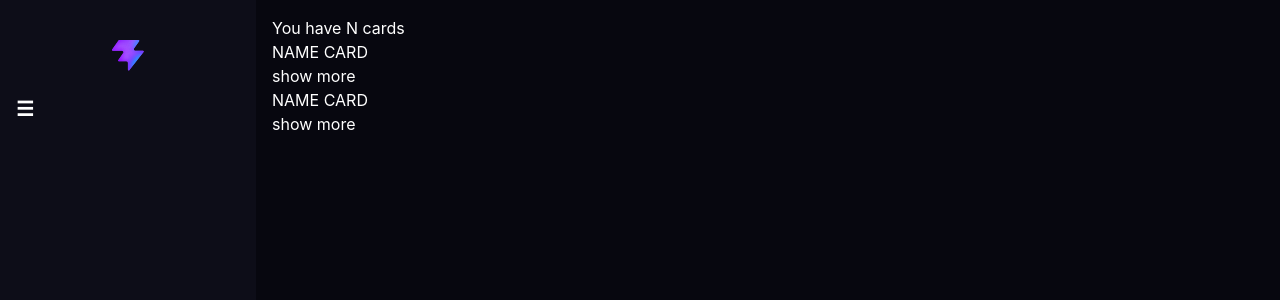
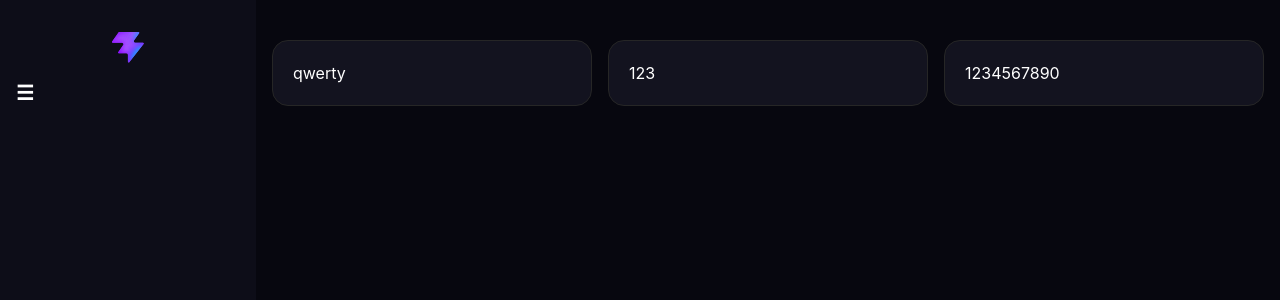
Before and after one commit to D1mchk/Bank-Transactions, a React (Vite) app: page /accounts in a window 1280 px wide. Shown: the top 300 px of the page. Built offline with nearby package versions, Linux system fonts and the light colour scheme.

Commit message:
Distributed the code across components.

```diff
--- a/src/App.jsx
+++ b/src/App.jsx
@@ -1,8 +1,8 @@
 import { createBrowserRouter, RouterProvider } from "react-router-dom";
 import Accounts from "./Pages/Accounts";
 import Analytics from "./Pages/Analytics";
-import Home from "./Pages/Home";
 import Layout from "./Components/Layout";
+import Transactions from "./Pages/Transactions";
 
 function App() {
   const router = createBrowserRouter([
@@ -10,8 +10,8 @@ function App() {
       path: "/",
       element: <Layout />,
       children: [
-        { index: true, element: <Home /> },
-        { path: "accounts", element: <Accounts /> },
+        { index: true, element: <Accounts /> },
+        { path: "accounts", element: <Transactions /> },
         { path: "analytics", element: <Analytics /> },
       ],
     },
--- a/src/Components/AccountCard.jsx
+++ b/src/Components/AccountCard.jsx
@@ -1,3 +1,4 @@
+import CardButton from "./CardButton";
 import { CardDots } from "./CardDots";
 import { ChangeIndicator } from "./ChangeIndicator";
 
@@ -9,7 +10,7 @@ export function AccountCard({ account }) {
     : `$${account.balance.toLocaleString()}`;
 
   return (
-    <div className="bg-brand-dark border border-neutral-800 rounded-2xl p-5 flex flex-col gap-4 hover:border-white transition-colors">
+    <CardButton>
       <div className="text-xs uppercase tracking-wider text-neutral-500">
         {account.type}
       </div>
@@ -26,6 +27,6 @@ export function AccountCard({ account }) {
         <ChangeIndicator value={account.changePercent} />
         <CardDots last4={account.last4} />
       </div>
-    </div>
+    </CardButton>
   );
 }
--- /dev/null
+++ b/src/Components/CardButton.jsx
@@ -0,0 +1,9 @@
+function CardButton({ children }) {
+  return (
+    <div className="bg-brand-dark border border-neutral-800 rounded-2xl p-5 flex flex-col gap-4 hover:border-white transition-colors">
+      {children}
+    </div>
+  );
+}
+
+export default CardButton;
--- /dev/null
+++ b/src/Components/CardInfo.jsx
@@ -0,0 +1,9 @@
+function CardInfo({ children }) {
+  return (
+    <div className="bg-brand-dark border border-neutral-800 rounded-2xl p-5 flex flex-col gap-4">
+      {children}
+    </div>
+  );
+}
+
+export default CardInfo;
--- a/src/Components/LeftBar.jsx
+++ b/src/Components/LeftBar.jsx
@@ -19,13 +19,13 @@ function LeftBar() {
       {isOpen && (
         <ul className="space-y-1">
           <li>
-            <NavLinkBar to="/accounts">All accounts</NavLinkBar>
+            <NavLinkBar to="/">Accounts</NavLinkBar>
+          </li>
+          <li>
+            <NavLinkBar to="/accounts">Transactions</NavLinkBar>
           </li>
           <li>
             <NavLinkBar to="/analytics">Analytics</NavLinkBar>
-          </li>
-          <li>
-            <NavLinkBar to="/">Home</NavLinkBar>
           </li>
         </ul>
       )}
--- a/src/Components/Paycard.jsx
+++ /dev/null
@@ -1,20 +0,0 @@
-import { useState } from "react";
-
-function Paycard() {
-  const [open, isOpen] = useState(false);
-  return (
-    <div>
-      <h2>{"NAME CARD"}</h2>
-      <button onClick={() => isOpen(!open)}>show more</button>
-      {open && (
-        <div>
-          <p>{"NUMBER CARD"}</p>
-          <p>{"DATE"}</p>
-          <p>{"CVC"}</p>
-        </div>
-      )}
-    </div>
-  );
-}
-
-export default Paycard;
--- a/src/Pages/Accounts.jsx
+++ b/src/Pages/Accounts.jsx
@@ -1,11 +1,21 @@
-import Paycard from "../Components/Paycard";
+import { useSelector } from "react-redux";
+import { AccountCard } from "../Components/AccountCard";
 
 function Accounts() {
+  const accounts = useSelector((state) => state.accounts.items);
+
   return (
-    <div>
-      <h1>You have {"N"} cards</h1>
-      <Paycard />
-      <Paycard />
+    <div className="p-8">
+      <div className="mb-6">
+        <h1 className="text-2xl font-bold text-white">Accounts</h1>
+        <p className="text-neutral-500 text-sm mt-1">Your financial overview</p>
+      </div>
+
+      <div className="grid grid-cols-1 sm:grid-cols-2 lg:grid-cols-3 gap-4">
+        {accounts.map((account) => (
+          <AccountCard key={account.id} account={account} />
+        ))}
+      </div>
     </div>
   );
 }
--- a/src/Pages/Home.jsx
+++ /dev/null
@@ -1,23 +0,0 @@
-import { useSelector } from "react-redux";
-import { AccountCard } from "../Components/AccountCard";
-
-function Home() {
-  const accounts = useSelector((state) => state.accounts.items);
-
-  return (
-    <div className="p-8">
-      <div className="mb-6">
-        <h1 className="text-2xl font-bold text-white">Accounts</h1>
-        <p className="text-neutral-500 text-sm mt-1">Your financial overview</p>
-      </div>
-
-      <div className="grid grid-cols-1 sm:grid-cols-2 lg:grid-cols-3 gap-4">
-        {accounts.map((account) => (
-          <AccountCard key={account.id} account={account} />
-        ))}
-      </div>
-    </div>
-  );
-}
-
-export default Home;
--- /dev/null
+++ b/src/Pages/Transactions.jsx
@@ -0,0 +1,15 @@
+import CardInfo from "../Components/CardInfo";
+
+function Transactions() {
+  return (
+    <div className="my-6">
+      <div className="grid grid-cols-1 sm:grid-cols-2 lg:grid-cols-3 gap-4">
+        <CardInfo>qwerty</CardInfo>
+        <CardInfo>123</CardInfo>
+        <CardInfo>1234567890</CardInfo>
+      </div>
+    </div>
+  );
+}
+
+export default Transactions;
--- a/src/UI/NavLinkBar.jsx
+++ b/src/UI/NavLinkBar.jsx
@@ -2,7 +2,15 @@ import { NavLink } from "react-router-dom";
 
 function NavLinkBar({ to, children }) {
   return (
-    <NavLink to={to} className="block p-2 rounded hover: text-info">
+    <NavLink
+      to={to}
+      className={({ isActive }) =>
+        [
+          "transition-colors duration-150 ease-out border-white",
+          isActive ? " text-white" : "block rounded hover: text-info",
+        ].join(" ")
+      }
+    >
       {children}
     </NavLink>
   );
```
